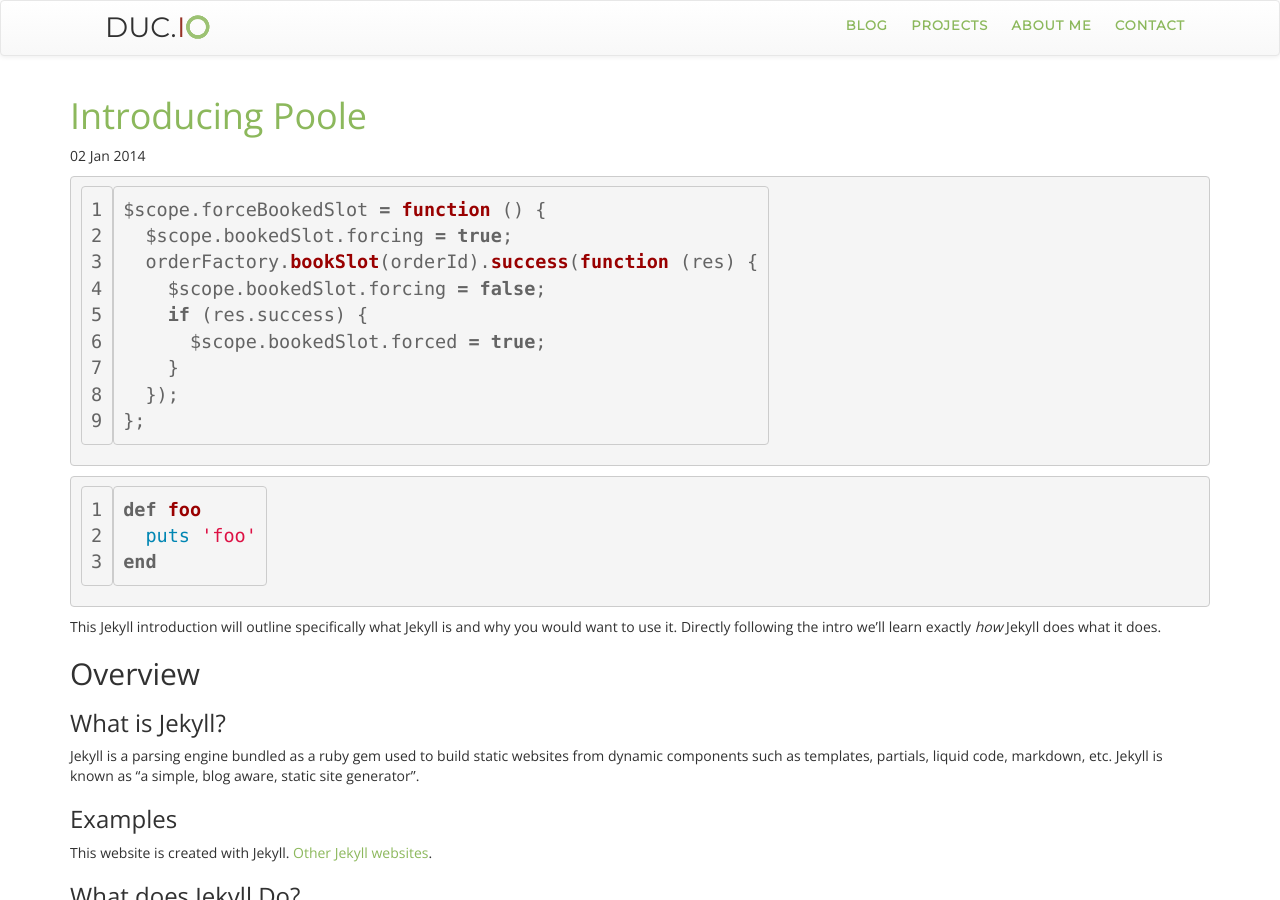
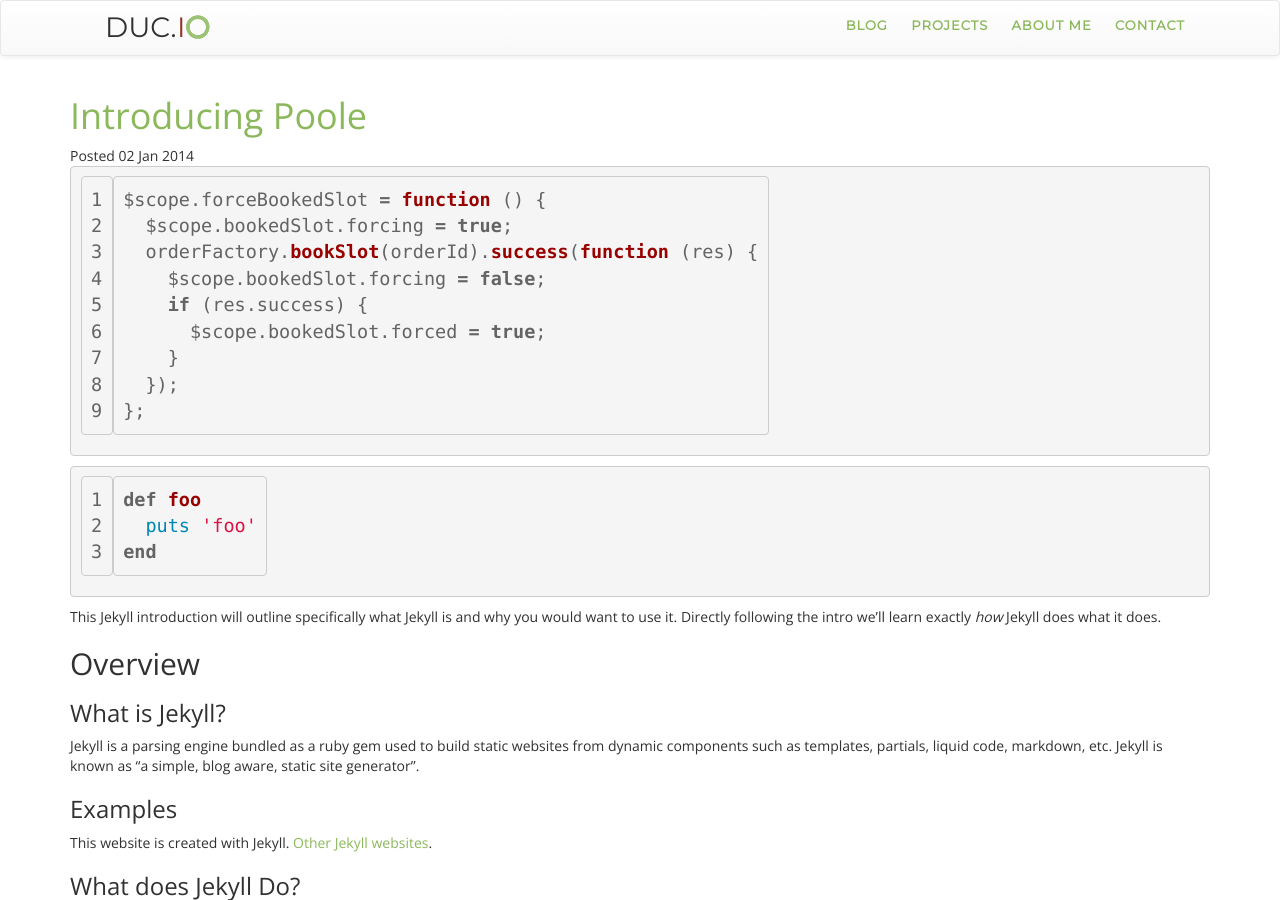
Before and after one commit to ducdigital/ducdigital.github.io, a Jekyll site: the page built from index.html, in a window 1280 px wide and 900 px high. Built offline with Jekyll 4.4.1, drawn with Linux system fonts in a browser that asks for light colours; some web fonts are replaced; Markdown is read by kramdown in place of the engine named in the settings; the list of posts is cut into pages by our own code; some of the changed text lies outside the part shown.

Commit message:
SEO BUMP

```diff
--- a/_includes/disqus.html
+++ b/_includes/disqus.html
@@ -1,4 +1,4 @@
-<div id="disqus_thread"></div>
+<div id="disqus_thread" class="col-xs-12"></div>
 <script type="text/javascript">
     var disqus_shortname = '{{ site.disqus }}';
 
--- a/_layouts/posts.html
+++ b/_layouts/posts.html
@@ -1,6 +1,6 @@
 {% include header.html %}
 <main role="main" class="container main-body">
-	<article itemscope itemtype="http://schema.org/BlogPosting">
+	<article itemscope itemtype="http://schema.org/BlogPosting" class="row">
 		<header class="col-xs-12">
 			<h1 itemprop="headline">
 				{{ page.title }}
@@ -12,7 +12,7 @@
 			{{ content }}
 		</div>
 	</article>
-	<footer class="col-xs-12">
+	<footer class="row">
 		{% include disqus.html %}
 	</footer>
 </main>
--- a/feed.xml
+++ b/feed.xml
@@ -1,5 +1,5 @@
 ---
-layout: ''
+layout:
 ---
 
 <?xml version="1.0" encoding="UTF-8"?>
--- a/index.html
+++ b/index.html
@@ -3,11 +3,16 @@
 ---
 
 {% for post in paginator.posts %}
-	<h1><a href="{{ post.url }}">{{ post.title }}</a></h1>
-	<p class="author">
-		<span class="date">{{ post.date | date_to_string }}</span>
-	</p>
-	<div class="content">
-		{{ post.content }}
-	</div>
+	<article itemscope itemtype="http://schema.org/BlogPosting" class="row">
+		<header class="col-xs-12">
+			<h1 itemprop="headline">
+				<a href="{{ post.url }}">{{ post.title }}</a>
+			</h1>
+			<time class="date" itemprop="datePublished" datetime="{{ post.date }}">Posted {{ post.date | date_to_string }}</time>
+			<link itemprop="url" href="{{ post.url }}">
+		</header>
+		<div class="col-xs-12">
+			{{ post.content }}
+		</div>
+	</article>
 {% endfor %}
```
